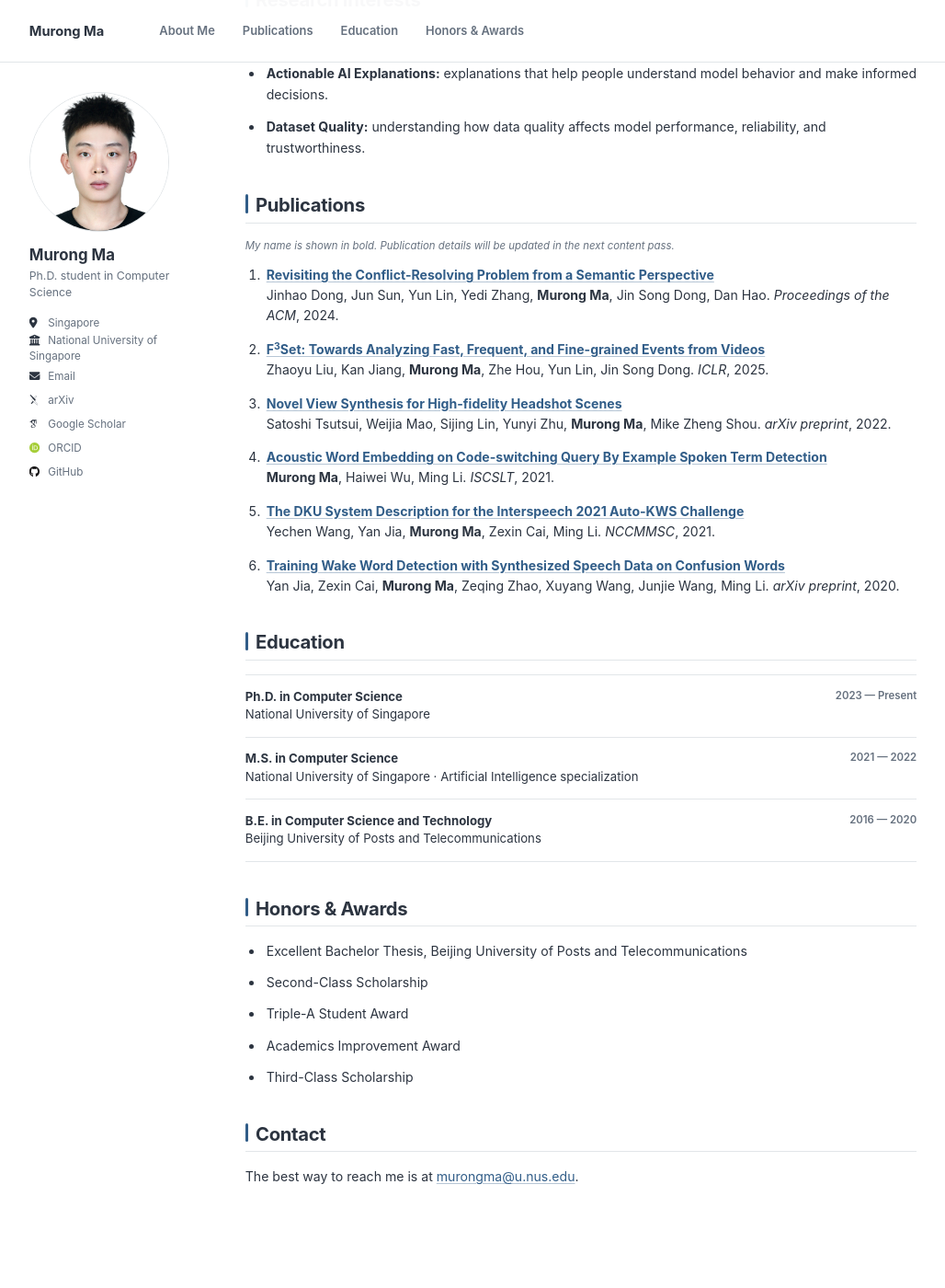
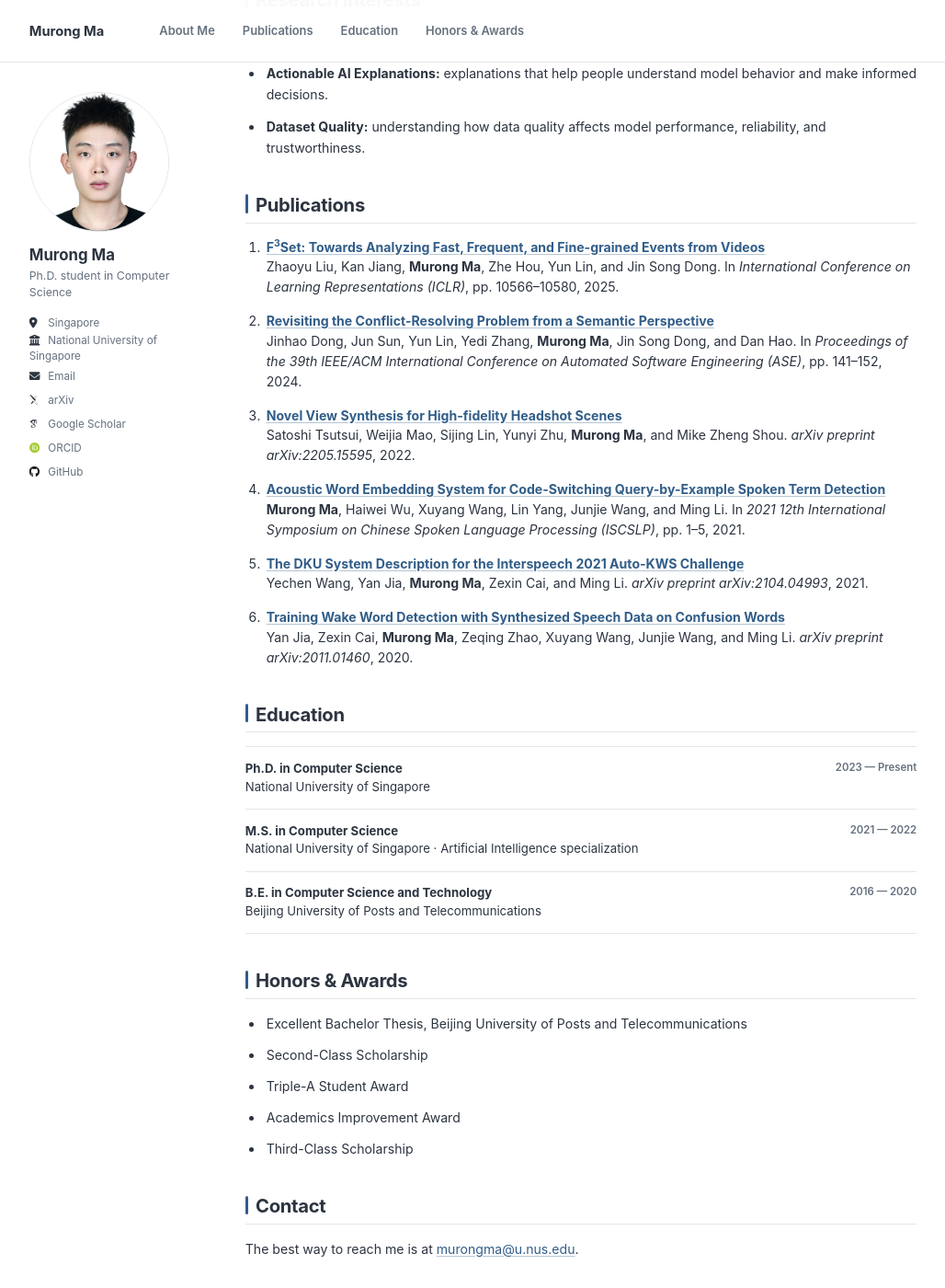
Before and after one commit to M-Myron/m-myron.github.io, a Jekyll site: the page built from _pages/about.md, in a window 1280 px wide and 1400 px high, scrolled down 315 px. Shown: the whole window at 92% size, without its empty margins (27-1055 px from the left). Built offline with Jekyll 4.4.1, drawn with Linux system fonts in a browser that asks for light colours; some web fonts are replaced.

Commit message:
Correct publication citations

```diff
--- a/_pages/about.md
+++ b/_pages/about.md
@@ -24,25 +24,23 @@ My research interests include **machine learning**, **AI with actionable explana
 
 ## Publications
 
-<p class="publication-note">My name is shown in bold. Publication details will be updated in the next content pass.</p>
+1. [**F<sup>3</sup>Set: Towards Analyzing Fast, Frequent, and Fine-grained Events from Videos**](https://proceedings.iclr.cc/paper_files/paper/2025/hash/1c8e2cd11daf2d0a8c68663d504a841d-Abstract-Conference.html)<br>
+   Zhaoyu Liu, Kan Jiang, **Murong Ma**, Zhe Hou, Yun Lin, and Jin Song Dong. In *International Conference on Learning Representations (ICLR)*, pp. 10566–10580, 2025.
 
-1. [**Revisiting the Conflict-Resolving Problem from a Semantic Perspective**](https://dl.acm.org/doi/abs/10.1145/3691620.3694993)<br>
-   Jinhao Dong, Jun Sun, Yun Lin, Yedi Zhang, **Murong Ma**, Jin Song Dong, Dan Hao. *Proceedings of the ACM*, 2024.
-
-2. [**F<sup>3</sup>Set: Towards Analyzing Fast, Frequent, and Fine-grained Events from Videos**](https://proceedings.iclr.cc/paper_files/paper/2025/hash/1c8e2cd11daf2d0a8c68663d504a841d-Abstract-Conference.html)<br>
-   Zhaoyu Liu, Kan Jiang, **Murong Ma**, Zhe Hou, Yun Lin, Jin Song Dong. *ICLR*, 2025.
+2. [**Revisiting the Conflict-Resolving Problem from a Semantic Perspective**](https://doi.org/10.1145/3691620.3694993)<br>
+   Jinhao Dong, Jun Sun, Yun Lin, Yedi Zhang, **Murong Ma**, Jin Song Dong, and Dan Hao. In *Proceedings of the 39th IEEE/ACM International Conference on Automated Software Engineering (ASE)*, pp. 141–152, 2024.
 
 3. [**Novel View Synthesis for High-fidelity Headshot Scenes**](https://arxiv.org/abs/2205.15595)<br>
-   Satoshi Tsutsui, Weijia Mao, Sijing Lin, Yunyi Zhu, **Murong Ma**, Mike Zheng Shou. *arXiv preprint*, 2022.
+   Satoshi Tsutsui, Weijia Mao, Sijing Lin, Yunyi Zhu, **Murong Ma**, and Mike Zheng Shou. *arXiv preprint arXiv:2205.15595*, 2022.
 
-4. [**Acoustic Word Embedding on Code-switching Query By Example Spoken Term Detection**](https://ieeexplore.ieee.org/document/9362056)<br>
-   **Murong Ma**, Haiwei Wu, Ming Li. *ISCSLT*, 2021.
+4. [**Acoustic Word Embedding System for Code-Switching Query-by-Example Spoken Term Detection**](https://doi.org/10.1109/ISCSLP49672.2021.9362056)<br>
+   **Murong Ma**, Haiwei Wu, Xuyang Wang, Lin Yang, Junjie Wang, and Ming Li. In *2021 12th International Symposium on Chinese Spoken Language Processing (ISCSLP)*, pp. 1–5, 2021.
 
 5. [**The DKU System Description for the Interspeech 2021 Auto-KWS Challenge**](https://arxiv.org/abs/2104.04993)<br>
-   Yechen Wang, Yan Jia, **Murong Ma**, Zexin Cai, Ming Li. *NCCMMSC*, 2021.
+   Yechen Wang, Yan Jia, **Murong Ma**, Zexin Cai, and Ming Li. *arXiv preprint arXiv:2104.04993*, 2021.
 
 6. [**Training Wake Word Detection with Synthesized Speech Data on Confusion Words**](https://arxiv.org/abs/2011.01460)<br>
-   Yan Jia, Zexin Cai, **Murong Ma**, Zeqing Zhao, Xuyang Wang, Junjie Wang, Ming Li. *arXiv preprint*, 2020.
+   Yan Jia, Zexin Cai, **Murong Ma**, Zeqing Zhao, Xuyang Wang, Junjie Wang, and Ming Li. *arXiv preprint arXiv:2011.01460*, 2020.
 
 ## Education
 
--- a/_sass/layout/_profile.scss
+++ b/_sass/layout/_profile.scss
@@ -195,12 +195,6 @@ body {
   line-height: 1.55;
 }
 
-.publication-note {
-  color: var(--academic-muted);
-  font-size: 0.76rem !important;
-  font-style: italic;
-}
-
 .education-list {
   border-top: 1px solid var(--academic-line);
 }
```
